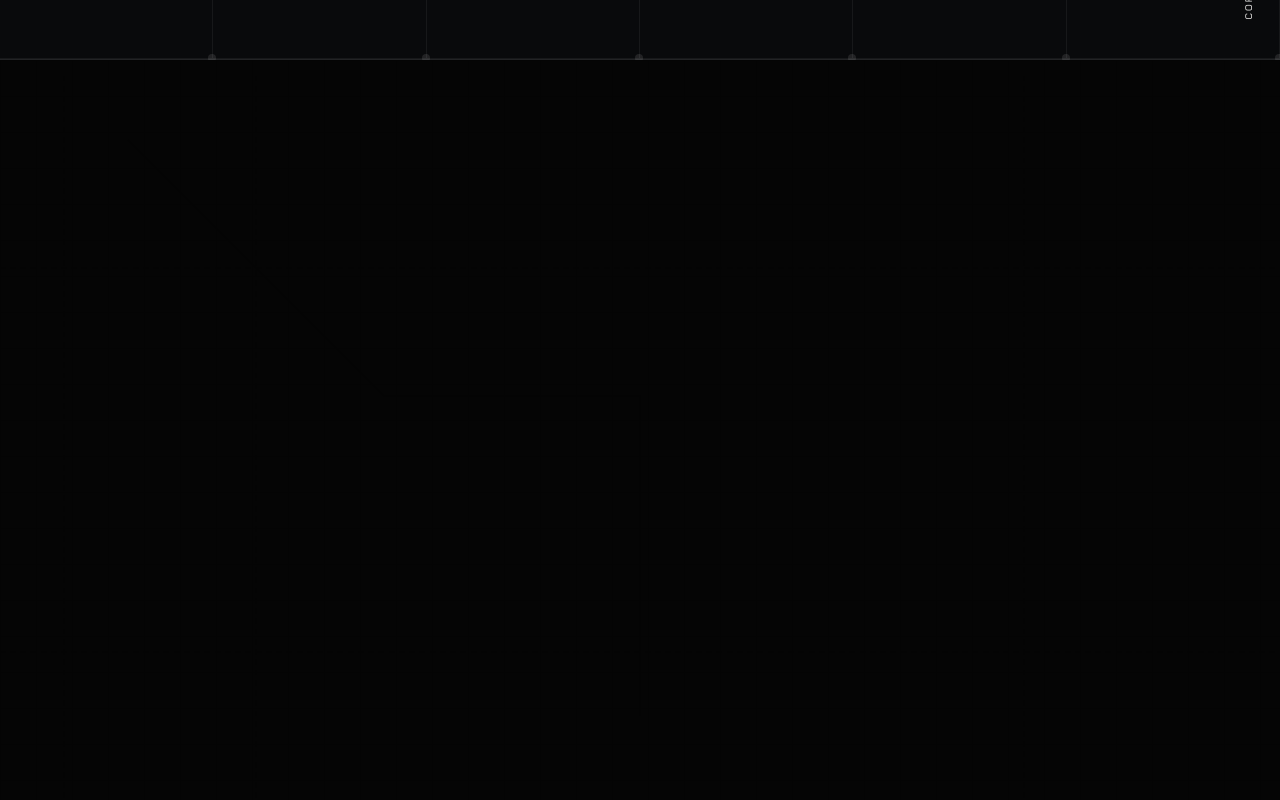
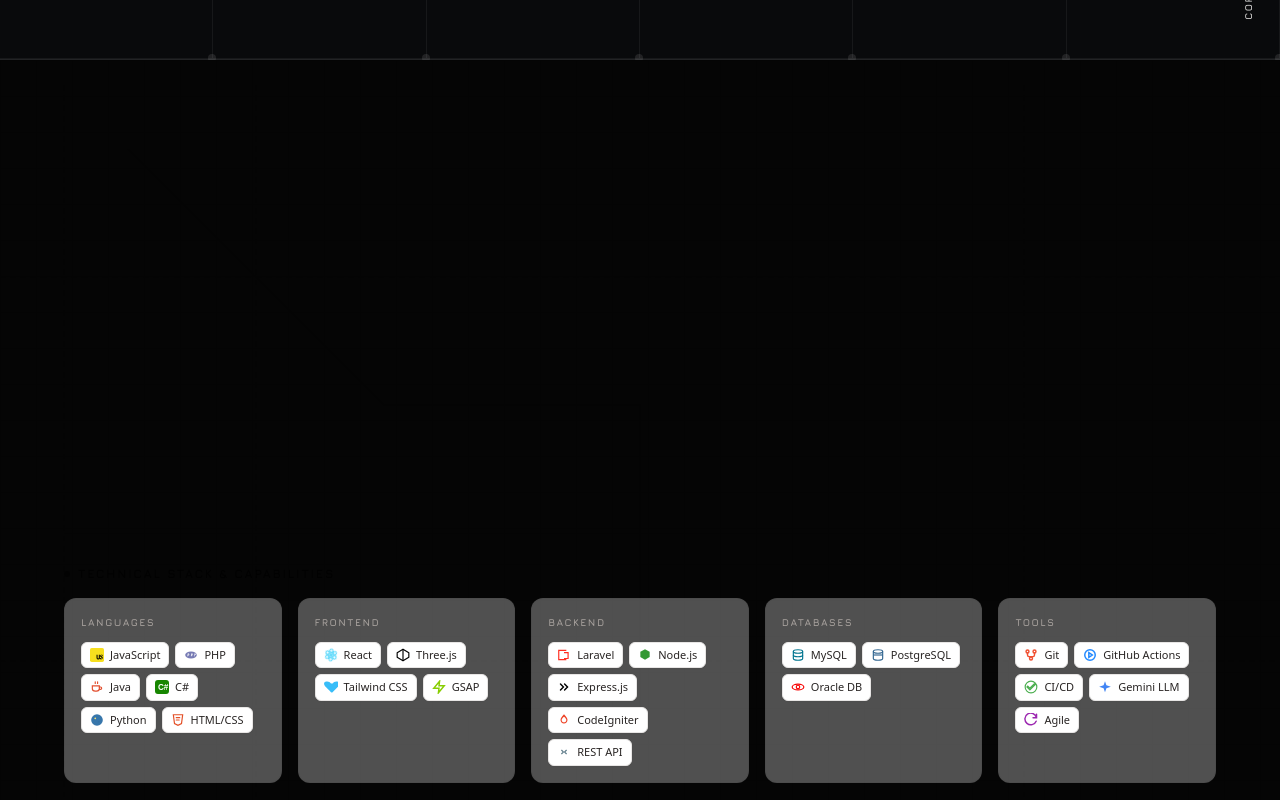
Before and after one commit to afnanww/portfolio, a React (Vite) app: page / in a window 1280 px wide. Shown: the part 740-1540 px from the top of the page. Built offline with nearby package versions, Linux system fonts and the light colour scheme.

Commit message:
feat: restructure overview top row to align portrait cutout with section divider, and create dedicated 5-column skills matrix with custom SVG brand logos

```diff
--- a/src/sections/Profile.tsx
+++ b/src/sections/Profile.tsx
@@ -3,6 +3,177 @@ import gsap from 'gsap';
 import { ScrollTrigger } from 'gsap/ScrollTrigger';
 
 gsap.registerPlugin(ScrollTrigger);
+
+// Helper to get custom colored SVG logos for skills
+function getSkillIcon(tag: string) {
+  switch (tag.toLowerCase()) {
+    case 'javascript':
+      return (
+        <svg className="w-3.5 h-3.5 shrink-0" viewBox="0 0 24 24" fill="none" xmlns="http://www.w3.org/2000/svg">
+          <rect width="24" height="24" rx="3" fill="#F7DF1E" />
+          <path d="M18.8 19.5c-.7 0-1.2-.3-1.6-.7-.4-.4-.5-1-.5-1.7h1.7c0 .4.1.7.3.9.2.2.4.3.7.3.3 0 .5-.1.7-.3.1-.2.2-.4.2-.7 0-.3-.1-.5-.3-.7l-.6-.4c-.8-.4-1.3-.7-1.6-1.1s-.4-.9-.4-1.5c0-.7.2-1.2.7-1.6s1.1-.6 1.8-.6c.7 0 1.2.2 1.6.5s.6.8.6 1.4h-1.7c0-.3-.1-.5-.2-.7-.2-.2-.4-.2-.6-.2-.3 0-.5.1-.6.2-.1.1-.2.3-.2.5 0 .2.1.4.3.5l.7.4c.8.4 1.3.8 1.6 1.2s.4 1 .4 1.7c0 .8-.2 1.4-.7 1.8-.4.4-1.1.6-1.9.6zM13.6 19.5c-.8 0-1.4-.2-1.8-.7s-.6-1.1-.6-1.9v-5.2h1.8v5.1c0 .4.1.7.2.9.2.2.4.3.8.3.3 0 .6-.1.8-.3.2-.2.3-.5.3-.9v-5.1h1.8v5.1c0 .8-.2 1.4-.6 1.9-.4.5-1.1.8-2.7.8z" fill="#000000" />
+        </svg>
+      );
+    case 'php':
+      return (
+        <svg className="w-3.5 h-3.5 shrink-0" viewBox="0 0 24 24" fill="none" xmlns="http://www.w3.org/2000/svg">
+          <ellipse cx="12" cy="12" rx="10" ry="6" fill="#777BB4" />
+          <path d="M8.5 9.5h-2l-.8 4.5h1.2l.2-1.2h.6c.7 0 1.1-.3 1.3-.8s.1-1.1-.5-2.5zm-.8 2.2h-.4l.2-1.1h.4c.4 0 .6.2.5.6 0 .3-.2.5-.7.5zM14.5 9.5h-2l-.8 4.5h1.2l.2-1.2h.6c.7 0 1.1-.3 1.3-.8s.1-1.1-.5-2.5zm-.8 2.2h-.4l.2-1.1h.4c.4 0 .6.2.5.6 0 .3-.2.5-.7.5zM19.5 9.5h-1.5l-.8 4.5h1.2v-1.8h.6c.6 0 1-.2 1.2-.7s.1-1-.7-2zm-.7 1.6h-.3v-.8h.3c.3 0 .4.1.4.4s-.1.4-.4.4z" fill="#FFFFFF" />
+        </svg>
+      );
+    case 'java':
+      return (
+        <svg className="w-3.5 h-3.5 shrink-0" viewBox="0 0 24 24" fill="none" stroke="#E24E2E" strokeWidth="2" strokeLinecap="round" xmlns="http://www.w3.org/2000/svg">
+          <path d="M6 10h10v5c0 2-2 4-5 4H9c-3 0-5-2-5-4v-5z" />
+          <path d="M16 12h2a2 2 0 012 2v0a2 2 0 01-2 2h-2" />
+          <path d="M9 3v3M13 3v3" />
+        </svg>
+      );
+    case 'c#':
+      return (
+        <svg className="w-3.5 h-3.5 shrink-0" viewBox="0 0 24 24" fill="none" xmlns="http://www.w3.org/2000/svg">
+          <rect width="24" height="24" rx="5" fill="#178600" />
+          <text x="5" y="17" fill="#FFFFFF" fontFamily="sans-serif" fontSize="14" fontWeight="bold">C#</text>
+        </svg>
+      );
+    case 'python':
+      return (
+        <svg className="w-3.5 h-3.5 shrink-0" viewBox="0 0 24 24" fill="none" xmlns="http://www.w3.org/2000/svg">
+          <circle cx="12" cy="12" r="10" fill="#3776AB" />
+          <circle cx="9" cy="9" r="1.5" fill="#FFE873" />
+          <circle cx="15" cy="15" r="1.5" fill="#3572A5" />
+        </svg>
+      );
+    case 'html/css':
+      return (
+        <svg className="w-3.5 h-3.5 shrink-0" viewBox="0 0 24 24" fill="none" stroke="#E34F26" strokeWidth="2" strokeLinecap="round" xmlns="http://www.w3.org/2000/svg">
+          <path d="M4 3h16l-2 15-6 3-6-3L4 3z" />
+          <path d="M9 8h6M9 12h5" />
+        </svg>
+      );
+    case 'react':
+      return (
+        <svg className="w-3.5 h-3.5 shrink-0 animate-[spin_8s_linear_infinite]" viewBox="0 0 24 24" fill="none" stroke="#61DAFB" strokeWidth="2" xmlns="http://www.w3.org/2000/svg">
+          <ellipse cx="12" cy="12" rx="10" ry="4" transform="rotate(30 12 12)" />
+          <ellipse cx="12" cy="12" rx="10" ry="4" transform="rotate(90 12 12)" />
+          <ellipse cx="12" cy="12" rx="10" ry="4" transform="rotate(150 12 12)" />
+          <circle cx="12" cy="12" r="2" fill="#61DAFB" />
+        </svg>
+      );
+    case 'three.js':
+      return (
+        <svg className="w-3.5 h-3.5 shrink-0" viewBox="0 0 24 24" fill="none" stroke="#000000" strokeWidth="2" strokeLinejoin="round" xmlns="http://www.w3.org/2000/svg">
+          <polygon points="12,2 22,8 22,16 12,22 2,16 2,8" />
+          <line x1="12" y1="2" x2="12" y2="22" />
+        </svg>
+      );
+    case 'tailwind css':
+      return (
+        <svg className="w-3.5 h-3.5 shrink-0" viewBox="0 0 24 24" fill="none" xmlns="http://www.w3.org/2000/svg">
+          <path d="M12 6.09c-1.89-3.04-5.06-4.09-9.5-3.15C1 3.25.1 4.5.1 6.09c0 4.2 4.41 7.35 11.9 14.7.75.75 1.95.75 2.7 0 7.49-7.35 11.9-10.5 11.9-14.7 0-1.59-.9-2.84-2.4-3.15-4.44-.94-7.61.11-9.5 3.15z" fill="#38BDF8" />
+        </svg>
+      );
+    case 'gsap':
+      return (
+        <svg className="w-3.5 h-3.5 shrink-0" viewBox="0 0 24 24" fill="none" stroke="#88CE02" strokeWidth="2.5" strokeLinecap="round" xmlns="http://www.w3.org/2000/svg">
+          <path d="M13 2L3 14h9l-1 8 10-12h-9l1-8z" />
+        </svg>
+      );
+    case 'laravel':
+      return (
+        <svg className="w-3.5 h-3.5 shrink-0" viewBox="0 0 24 24" fill="none" xmlns="http://www.w3.org/2000/svg">
+          <path d="M2 3h14v2H4v14h12v2H2V3zm18 4h-8v2h6v8h-6v2h8V7z" fill="#FF2D20" />
+        </svg>
+      );
+    case 'node.js':
+      return (
+        <svg className="w-3.5 h-3.5 shrink-0" viewBox="0 0 24 24" fill="none" xmlns="http://www.w3.org/2000/svg">
+          <polygon points="12,2 20,6.5 20,15.5 12,20 4,15.5 4,6.5" fill="#339933" />
+        </svg>
+      );
+    case 'express.js':
+      return (
+        <svg className="w-3.5 h-3.5 shrink-0" viewBox="0 0 24 24" fill="none" stroke="#000000" strokeWidth="2.5" strokeLinecap="round" xmlns="http://www.w3.org/2000/svg">
+          <path d="M13 17l5-5-5-5M6 17l5-5-5-5" />
+        </svg>
+      );
+    case 'codeigniter':
+      return (
+        <svg className="w-3.5 h-3.5 shrink-0" viewBox="0 0 24 24" fill="none" xmlns="http://www.w3.org/2000/svg">
+          <path d="M12 2C8 6 6 9 6 12c0 3.3 2.7 6 6 6s6-2.7 6-6c0-3-2-6-6-10zm0 14c-2.2 0-4-1.8-4-4 0-1.8 1.5-3.5 4-5.5 2.5 2 4 3.7 4 5.5 0 2.2-1.8 4-4 4z" fill="#EE4326" />
+        </svg>
+      );
+    case 'rest api':
+      return (
+        <svg className="w-3.5 h-3.5 shrink-0" viewBox="0 0 24 24" fill="none" stroke="#607D8B" strokeWidth="2" strokeLinecap="round" xmlns="http://www.w3.org/2000/svg">
+          <path d="M8 9l3 3-3 3M16 15l-3-3 3-3" />
+        </svg>
+      );
+    case 'mysql':
+      return (
+        <svg className="w-3.5 h-3.5 shrink-0" viewBox="0 0 24 24" fill="none" stroke="#00758F" strokeWidth="2" xmlns="http://www.w3.org/2000/svg">
+          <ellipse cx="12" cy="6" rx="8" ry="3" />
+          <path d="M4 6v6c0 1.66 3.58 3 8 3s8-1.34 8-3V6" />
+          <path d="M4 12v6c0 1.66 3.58 3 8 3s8-1.34 8-3v-6" />
+        </svg>
+      );
+    case 'postgresql':
+      return (
+        <svg className="w-3.5 h-3.5 shrink-0" viewBox="0 0 24 24" fill="none" stroke="#336791" strokeWidth="2" xmlns="http://www.w3.org/2000/svg">
+          <ellipse cx="12" cy="6" rx="8" ry="3" />
+          <path d="M4 6v12c0 1.66 3.58 3 8 3s8-1.34 8-3V6" />
+          <line x1="4" y1="12" x2="20" y2="12" />
+        </svg>
+      );
+    case 'oracle db':
+      return (
+        <svg className="w-3.5 h-3.5 shrink-0" viewBox="0 0 24 24" fill="none" stroke="#F80000" strokeWidth="2" xmlns="http://www.w3.org/2000/svg">
+          <ellipse cx="12" cy="12" rx="10" ry="5" />
+          <circle cx="12" cy="12" r="3" />
+        </svg>
+      );
+    case 'git':
+      return (
+        <svg className="w-3.5 h-3.5 shrink-0" viewBox="0 0 24 24" fill="none" stroke="#F05032" strokeWidth="2.5" strokeLinecap="round" xmlns="http://www.w3.org/2000/svg">
+          <circle cx="12" cy="18" r="2.5" />
+          <circle cx="6" cy="6" r="2.5" />
+          <circle cx="18" cy="6" r="2.5" />
+          <path d="M6 8.5V12a3 3 0 003 3h6a3 3 0 003-3V8.5" />
+        </svg>
+      );
+    case 'github actions':
+      return (
+        <svg className="w-3.5 h-3.5 shrink-0" viewBox="0 0 24 24" fill="none" stroke="#2088FF" strokeWidth="2.5" strokeLinecap="round" xmlns="http://www.w3.org/2000/svg">
+          <circle cx="12" cy="12" r="9" />
+          <path d="M10 8l6 4-6 4V8z" />
+        </svg>
+      );
+    case 'ci/cd':
+      return (
+        <svg className="w-3.5 h-3.5 shrink-0" viewBox="0 0 24 24" fill="none" stroke="#4CAF50" strokeWidth="2" strokeLinecap="round" xmlns="http://www.w3.org/2000/svg">
+          <path d="M12 2C6.48 2 2 6.48 2 12s4.48 10 10 10 10-4.48 10-10S17.52 2 12 2zm-2 15l-5-5 1.41-1.41L10 14.17l7.59-7.59L19 8l-9 9z" />
+        </svg>
+      );
+    case 'gemini llm':
+      return (
+        <svg className="w-3.5 h-3.5 shrink-0" viewBox="0 0 24 24" fill="none" xmlns="http://www.w3.org/2000/svg">
+          <path d="M12 2l2.4 7.2L22 11.6l-7.6 2.4-2.4 7.2-2.4-7.2L2 11.6l7.6-2.4z" fill="#4285F4" />
+        </svg>
+      );
+    case 'agile':
+      return (
+        <svg className="w-3.5 h-3.5 shrink-0" viewBox="0 0 24 24" fill="none" stroke="#9C27B0" strokeWidth="2.5" strokeLinecap="round" xmlns="http://www.w3.org/2000/svg">
+          <path d="M21.5 2v6h-6M21.34 8a10 10 0 10-.5 6" />
+        </svg>
+      );
+    default:
+      return (
+        <svg className="w-3.5 h-3.5 shrink-0" viewBox="0 0 24 24" fill="none" stroke="currentColor" strokeWidth="2" xmlns="http://www.w3.org/2000/svg">
+          <circle cx="12" cy="12" r="10" />
+        </svg>
+      );
+  }
+}
 
 export default function Profile() {
   const sectionRef = useRef<HTMLElement>(null);
@@ -87,7 +258,7 @@ export default function Profile() {
     <section
       ref={sectionRef}
       id="about"
-      className="relative min-h-screen h-screen w-full bg-transparent text-[#111111] flex flex-col justify-center py-12 lg:py-16 px-6 lg:px-16 overflow-hidden select-none"
+      className="relative min-h-screen w-full bg-transparent text-[#111111] flex flex-col justify-center py-16 lg:py-24 px-6 lg:px-16 overflow-hidden select-none"
     >
       {/* Architectural Light Grid Background (Reference Match) */}
       <div className="absolute inset-0 pointer-events-none opacity-20 bg-[linear-gradient(to_right,#00000015_1px,transparent_1px),linear-gradient(to_bottom,#00000015_1px,transparent_1px)] bg-[size:36px_36px]" />
@@ -98,7 +269,7 @@ export default function Profile() {
         <path d="M 100,50 L 300,250 H 500 V 500" strokeWidth="0.8" />
       </svg>
 
-      <div className="w-full max-w-6xl mx-auto relative z-10">
+      <div className="w-full max-w-6xl mx-auto relative z-10 flex flex-col justify-between h-full">
         {/* Layer 1 (z-10): Crisp Black OVERVIEW Heading (Reference Match) */}
         <div className="relative z-10 w-full overflow-hidden">
           <h1
@@ -109,10 +280,10 @@ export default function Profile() {
           </h1>
         </div>
 
-        {/* Content Container (Layer 2 z-20 for text, z-30 for portrait overlapping OVERVIEW) */}
-        <div className="relative z-20 grid grid-cols-1 lg:grid-cols-12 gap-6 lg:gap-10 items-start mt-4 md:mt-6">
-          {/* Left Column: Bio Paragraphs with Highlighted Keywords (Reference Match) */}
-          <div ref={textRef} className="lg:col-span-7 space-y-5 text-stone-700 font-sans text-sm md:text-base leading-relaxed max-w-xl relative z-20">
+        {/* TOP ROW: Bio & Portrait flat aligned with border bottom */}
+        <div className="relative z-20 grid grid-cols-1 lg:grid-cols-12 gap-6 lg:gap-10 items-end mt-4 md:mt-6 border-b border-black/10 pb-2">
+          {/* Left Column: Bio Paragraphs with Highlighted Keywords */}
+          <div ref={textRef} className="lg:col-span-7 space-y-5 text-stone-700 font-sans text-sm md:text-base leading-relaxed max-w-xl relative z-20 pb-4">
             <p className="overview-paragraph">
               I'm a <strong className="text-black font-extrabold">Software Engineering graduate</strong> based in Malaysia, with hands-on experience building full-stack systems — from internal business tools to production-level web apps. I've worked across the stack, and I'm comfortable picking up whatever a project needs.
             </p>
@@ -120,55 +291,19 @@ export default function Profile() {
             <p className="overview-paragraph">
               One of my proudest builds is <strong className="text-black font-extrabold underline decoration-black/40 decoration-2 underline-offset-4">ParcelKMPK</strong> — a live parcel management system I independently designed and shipped after spotting a real operational gap for a client. I like solving problems that actually matter.
             </p>
-
-            {/* Architectural Technical Skills Matrix */}
-            <div className="overview-paragraph pt-3 border-t border-black/10 space-y-3.5">
-              <div className="flex items-center justify-between">
-                <span className="font-jura text-xs uppercase tracking-[0.25em] font-bold text-black/80 flex items-center gap-2">
-                  <span className="w-1.5 h-1.5 rounded-full bg-black inline-block" />
-                  Technical Stack & Capabilities
-                </span>
-              </div>
-
-              <div className="grid grid-cols-1 gap-3">
-                {[
-                  { label: 'LANGUAGES', tags: ['JavaScript', 'PHP', 'Java', 'C#', 'Python', 'HTML/CSS'] },
-                  { label: 'FRONTEND', tags: ['React', 'Three.js', 'Tailwind CSS', 'GSAP'] },
-                  { label: 'BACKEND', tags: ['Laravel', 'Node.js', 'Express.js', 'CodeIgniter', 'REST API'] },
-                  { label: 'DATABASES', tags: ['MySQL', 'PostgreSQL', 'Oracle DB'] },
-                  { label: 'TOOLS', tags: ['Git', 'GitHub Actions', 'CI/CD', 'Gemini LLM', 'Agile'] },
-                ].map(({ label, tags }) => (
-                  <div key={label} className="group/cat flex flex-col sm:flex-row sm:items-center gap-1.5 sm:gap-4 py-1.5 border-b border-black/5 hover:border-black/15 transition-colors">
-                    <span className="font-jura text-[10px] font-bold tracking-[0.2em] text-stone-400 group-hover/cat:text-black transition-colors w-24 shrink-0 uppercase">
-                      {label}
-                    </span>
-                    <div className="flex flex-wrap gap-1.5 flex-1">
-                      {tags.map((tag) => (
-                        <span
-                          key={tag}
-                          className="font-sans text-[11px] font-medium px-3 py-1 rounded-md border border-stone-300/80 bg-white/80 text-stone-800 shadow-[0_1px_2px_rgba(0,0,0,0.04)] hover:bg-black hover:text-white hover:border-black hover:-translate-y-0.5 transition-all duration-200 cursor-default select-none"
-                        >
-                          {tag}
-                        </span>
-                      ))}
-                    </div>
-                  </div>
-                ))}
-              </div>
-            </div>
           </div>
 
-          {/* Right Column: Person Cutout Overlapping OVERVIEW (z-30) */}
+          {/* Right Column: Person Cutout aligned perfectly to the border bottom line (z-30) */}
           <div
             ref={portraitRef}
-            className="lg:col-span-5 relative z-30 lg:-mt-24 pointer-events-none flex justify-center lg:justify-end"
+            className="lg:col-span-5 relative z-30 lg:-mt-24 flex justify-center lg:justify-end items-end"
           >
-            <div className="relative w-full max-w-[320px] lg:max-w-[360px]">
-              {/* Person Cutout Image - Overlaps OVERVIEW title */}
+            <div className="relative w-full max-w-[280px] lg:max-w-[320px] flex flex-col justify-end">
+              {/* Person Cutout Image - sits flat on the border line */}
               <img
                 src="/images/portrait_cutout.png"
                 alt="Afnan Wajdi"
-                className="w-full h-auto object-contain filter drop-shadow-[0_15px_30px_rgba(0,0,0,0.25)] contrast-105 brightness-100"
+                className="w-full h-auto object-contain filter drop-shadow-[0_12px_24px_rgba(0,0,0,0.18)] contrast-105 brightness-100 block"
               />
 
               {/* Bottom Architectural Info Label */}
@@ -183,6 +318,43 @@ export default function Profile() {
             </div>
           </div>
         </div>
+
+        {/* BOTTOM ROW: Dedicated Technical Stack Section */}
+        <div className="relative z-20 mt-8">
+          <div className="flex items-center justify-between mb-4">
+            <span className="font-jura text-xs uppercase tracking-[0.25em] font-bold text-black/80 flex items-center gap-2">
+              <span className="w-1.5 h-1.5 rounded-full bg-black inline-block animate-pulse" />
+              Technical Stack &amp; Capabilities
+            </span>
+          </div>
+
+          <div className="grid grid-cols-1 sm:grid-cols-2 md:grid-cols-5 gap-4">
+            {[
+              { label: 'LANGUAGES', tags: ['JavaScript', 'PHP', 'Java', 'C#', 'Python', 'HTML/CSS'] },
+              { label: 'FRONTEND', tags: ['React', 'Three.js', 'Tailwind CSS', 'GSAP'] },
+              { label: 'BACKEND', tags: ['Laravel', 'Node.js', 'Express.js', 'CodeIgniter', 'REST API'] },
+              { label: 'DATABASES', tags: ['MySQL', 'PostgreSQL', 'Oracle DB'] },
+              { label: 'TOOLS', tags: ['Git', 'GitHub Actions', 'CI/CD', 'Gemini LLM', 'Agile'] },
+            ].map(({ label, tags }) => (
+              <div key={label} className="group/cat p-4 rounded-xl border border-black/5 bg-white/30 hover:bg-white/80 hover:border-black/10 hover:shadow-xs transition-all duration-300 flex flex-col justify-start gap-3">
+                <span className="font-jura text-[10px] font-bold tracking-[0.2em] text-stone-400 group-hover/cat:text-black transition-colors uppercase block">
+                  {label}
+                </span>
+                <div className="flex flex-wrap gap-1.5">
+                  {tags.map((tag) => (
+                    <span
+                      key={tag}
+                      className="font-sans text-[11px] font-medium px-2 py-1 rounded-md border border-stone-200 bg-white text-stone-800 shadow-[0_1px_2px_rgba(0,0,0,0.03)] hover:bg-black hover:text-white hover:border-black hover:-translate-y-0.5 transition-all duration-200 cursor-default select-none flex items-center gap-1.5"
+                    >
+                      {getSkillIcon(tag)}
+                      {tag}
+                    </span>
+                  ))}
+                </div>
+              </div>
+            ))}
+          </div>
+        </div>
       </div>
     </section>
   );
```
